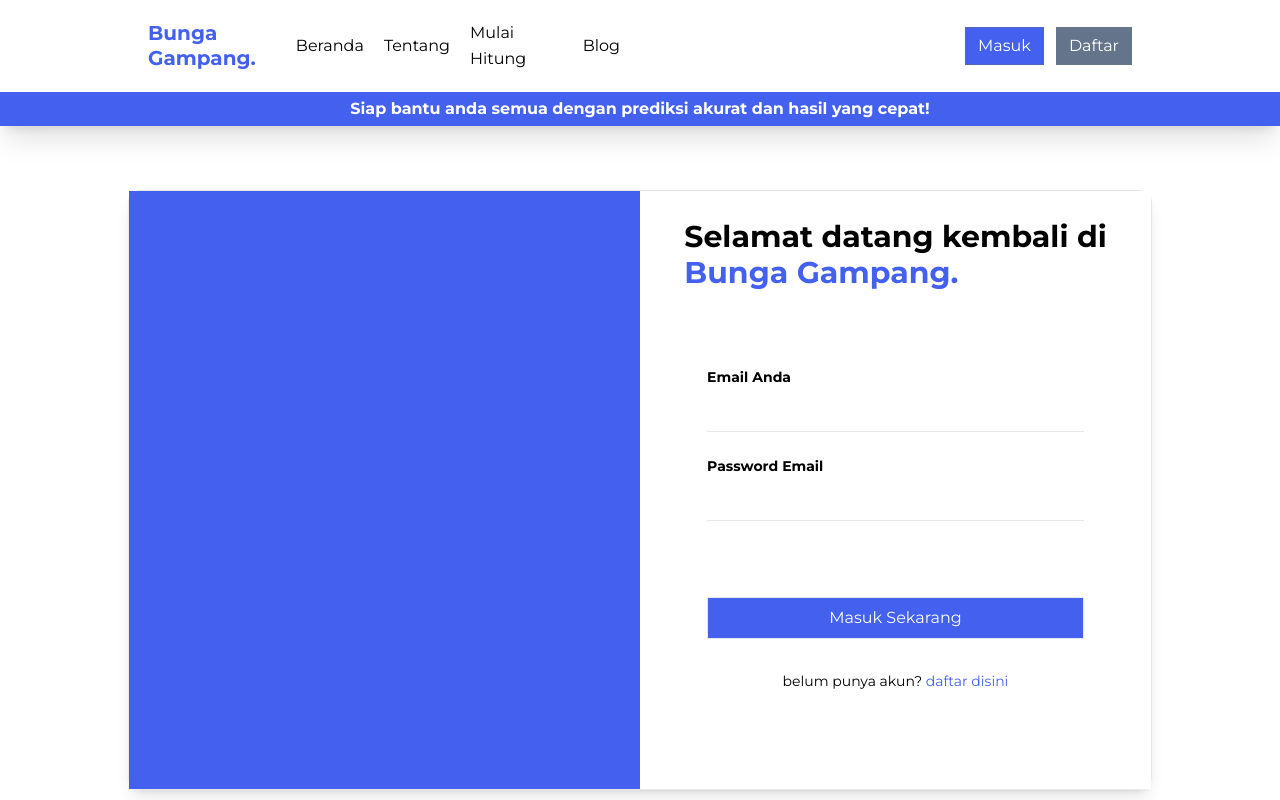
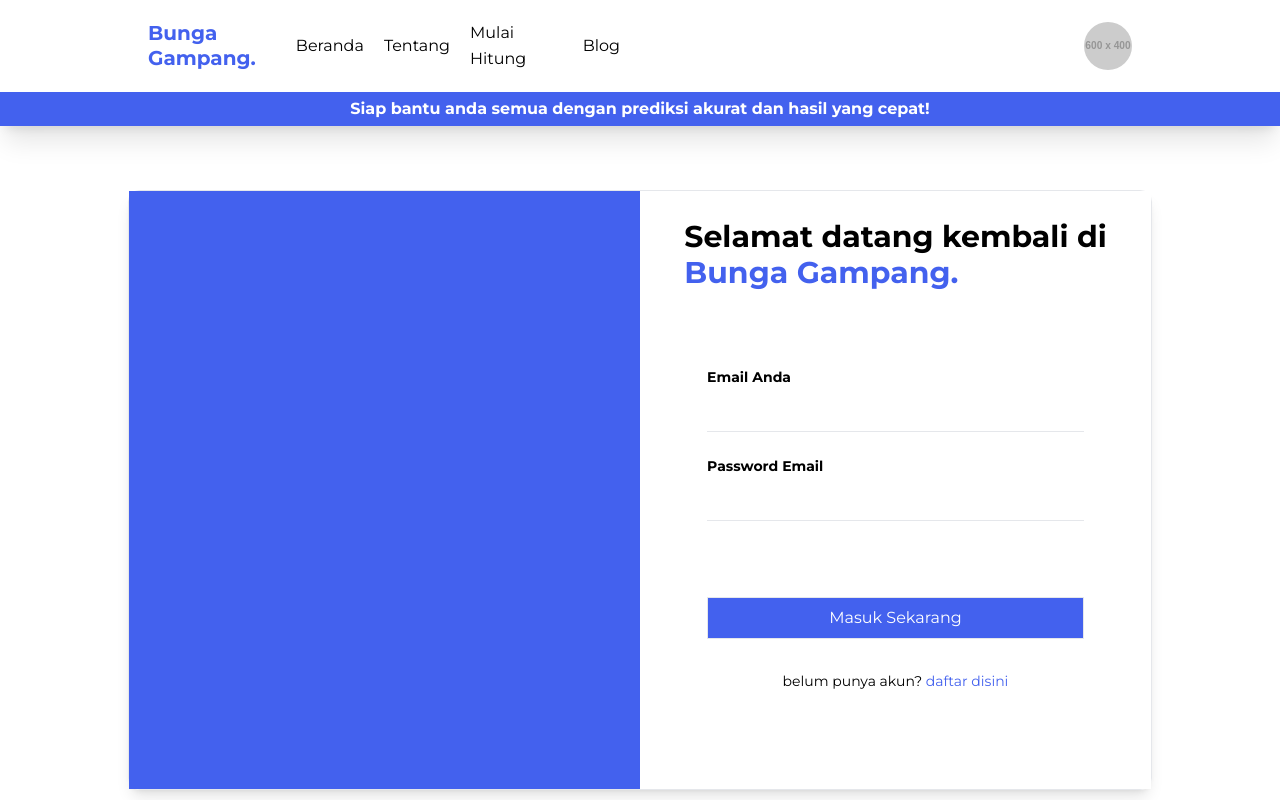
Before and after one commit to MrIrawan/bunga-gampang, a React (Vite) app: page /masuk in a window 1280 px wide. Shown: the top 800 px of the page. Built offline with nearby package versions, Linux system fonts and the light colour scheme.

Commit message:
modifikasi navbar dan komponen register

```diff
--- a/src/components/Auth.jsx
+++ b/src/components/Auth.jsx
@@ -1,3 +1,6 @@
+import { useState, useEffect } from "react"
+import { useNavigate } from "react-router-dom";
+
 export default function Auth({ variant }) {
 
     return (
@@ -13,6 +16,15 @@ export default function Auth({ variant }) {
 // register component
 
 function Register() {
+
+    const [isRegistered, setIsRegistered] = useState(false);
+    const navigate = useNavigate();
+
+    useEffect(() => {
+        if (isRegistered === true) {
+            navigate("/");
+        }
+    }, [])
 
     return (
         <>
--- a/src/components/layout/Navbar.jsx
+++ b/src/components/layout/Navbar.jsx
@@ -4,7 +4,7 @@ import { faUser, faBars } from "@fortawesome/free-solid-svg-icons";
 
 export default function Navbar() {
 
-    const [isAuthorized, setisAuthorized] = useState(false);
+    const [isAuthorized, setisAuthorized] = useState(true);
 
     return(
         <header className="w-full shadow-xl">
@@ -32,11 +32,16 @@ export default function Navbar() {
                 </div>
                 <div className="p-5 w-fit flex items-center justify-end lg:w-1/2">
                     <div className={`w-fit cursor-pointer ${isAuthorized ? "" : "flex items-center gap-3"}`}>
-                        { isAuthorized ? <FontAwesomeIcon icon={faUser} className="text-2xl"/> :
-                            <>
-                                <a href="/masuk" className="font-main bg-primary text-text w-fit px-3 py-1.5 border border-secondary/50 transition-all duration-300 ease-in-out hover:bg-primary/95">Masuk</a>
-                                <a href="/daftar" className="font-main bg-secondary text-text w-fit px-3 py-1.5 border border-secondary/50 transition-all duration-300 ease-in-out hover:bg-secondary/95">Daftar</a>
-                            </>
+                        { isAuthorized ?
+
+                        <div className="w-12 h-12 rounded-full overflow-hidden">
+                            <img src="https://placehold.co/600x400" alt="profile-user" className="w-full h-full object-cover"/>
+                        </div>
+                        :
+                        <>
+                            <a href="/masuk" className="font-main bg-primary text-text w-fit px-3 py-1.5 border border-secondary/50 transition-all duration-300 ease-in-out hover:bg-primary/95">Masuk</a>
+                            <a href="/daftar" className="font-main bg-secondary text-text w-fit px-3 py-1.5 border border-secondary/50 transition-all duration-300 ease-in-out hover:bg-secondary/95">Daftar</a>
+                        </>
                         }
                     </div>
                 </div>
```
